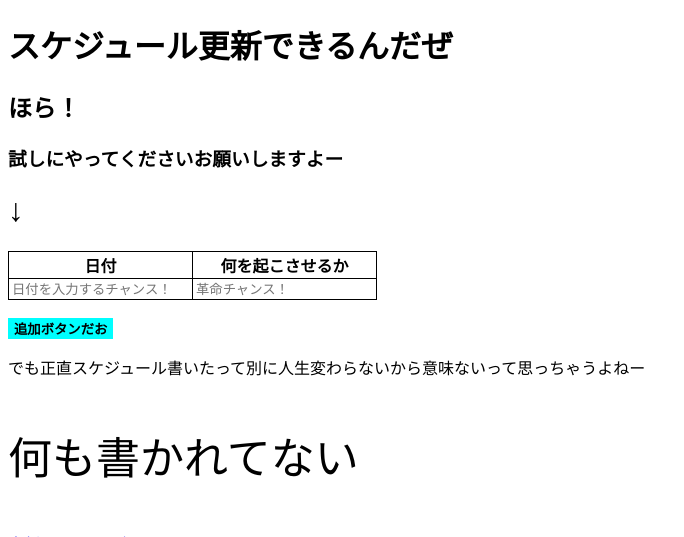
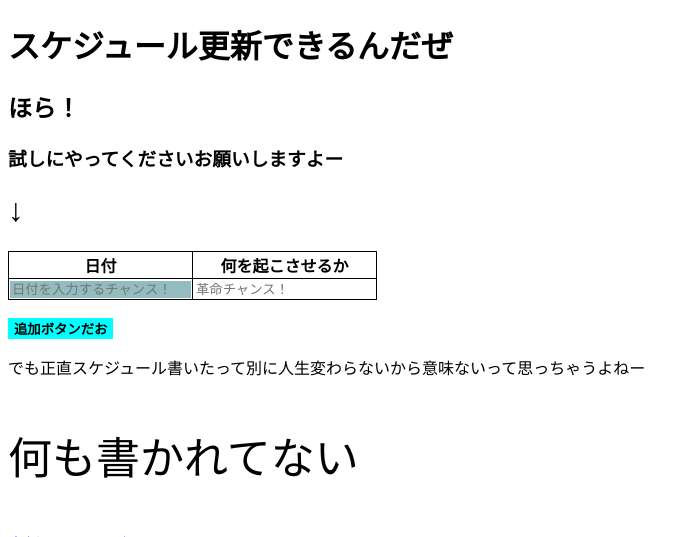
Before and after one commit to koketasi/schedule, a Flask app: page / in a window 1280 px wide, with the pointer over the restyled element. Shown: the top 537 px of the page, without its empty margins (0-684 px from the left). Run offline with Flask 3, Linux system fonts and the light colour scheme; data that the repository does not hold is empty.

Commit message:
Update style_index.css

```diff
--- a/static/style_index.css
+++ b/static/style_index.css
@@ -30,6 +30,9 @@ button[value='delete']:hover{
     border:none;
 
 }
+.text:hover{
+    background-color: rgb(147, 188, 190);
+}
 input[value="追加ボタンだお"]{
     font-weight:bold;
     background-color: aqua;
```
